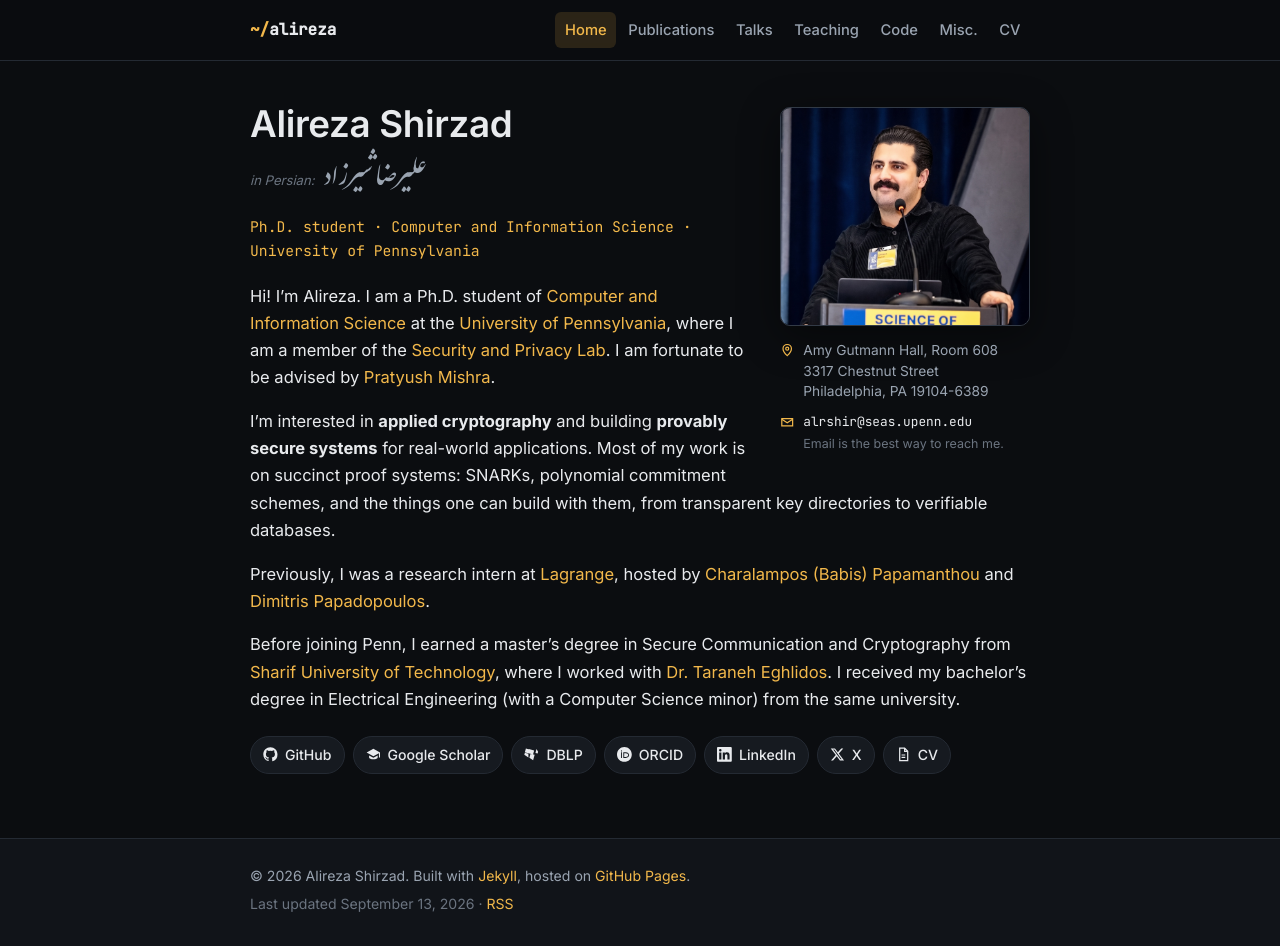
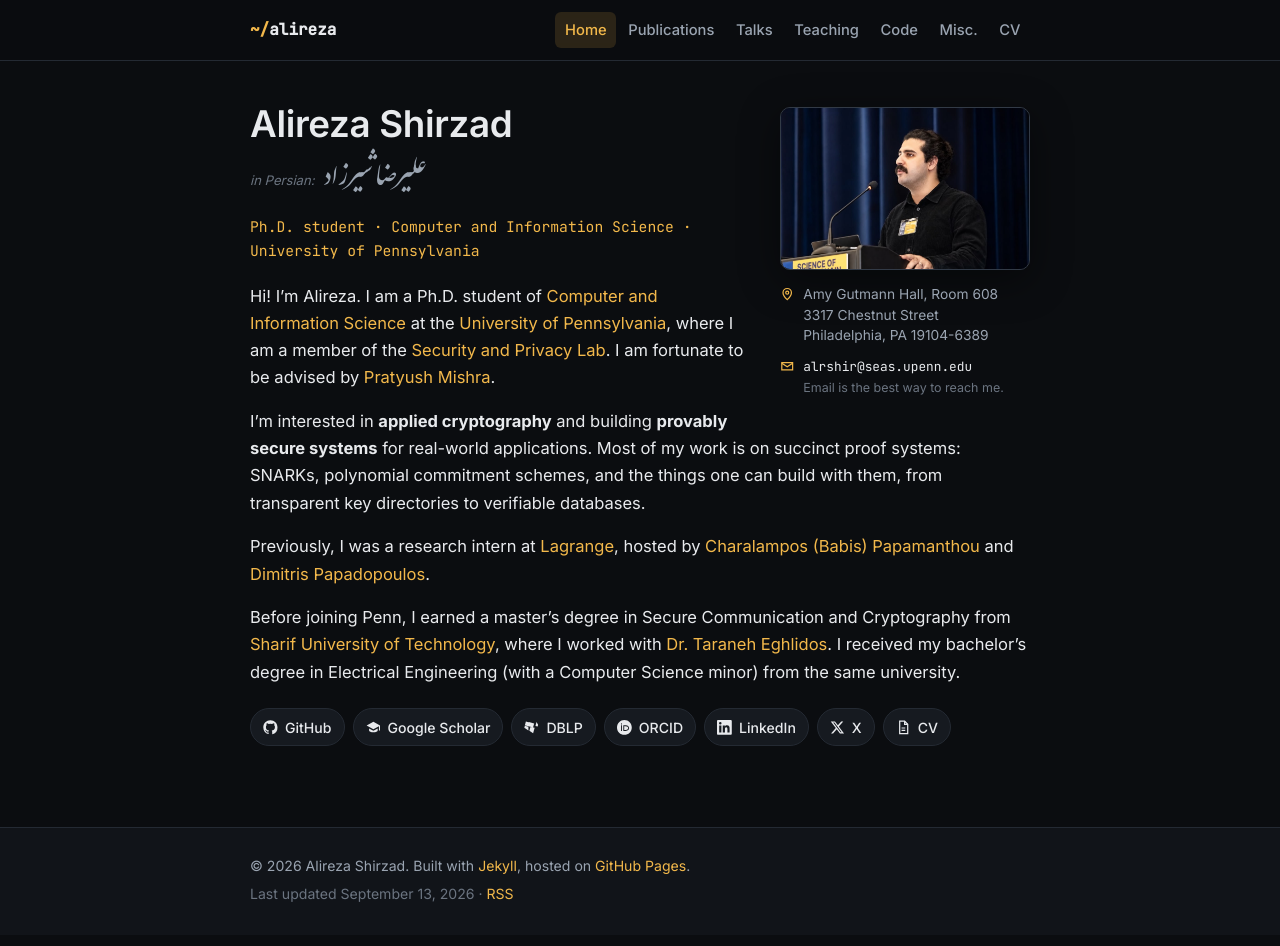
Before and after one commit to alireza-shirzad/alireza-shirzad.github.io, a Jekyll site: the page built from index.md, in a window 1280 px wide and 946 px high. Built offline with Jekyll 4.4.1, drawn with Linux system fonts in a browser that asks for light colours.

Commit message:
updated profile pic

```diff
--- a/_data/profile.yml
+++ b/_data/profile.yml
@@ -11,7 +11,7 @@ persian_name: علیرضا شیرزاد
 #   text: Pronunciation
 #   audio: /assets/audio/name.mp3
 role: Ph.D. student · Computer and Information Science · University of Pennsylvania
-photo: /assets/img/profile.jpeg
+photo: /assets/img/profile.jpg
 # Optional caption under the photo, e.g. a credit:
 # photo_credit:
 #   text: Photo by Matan
```
Also changed, not shown: assets/img/profile.jpeg (deleted), assets/img/profile.jpg (added).
